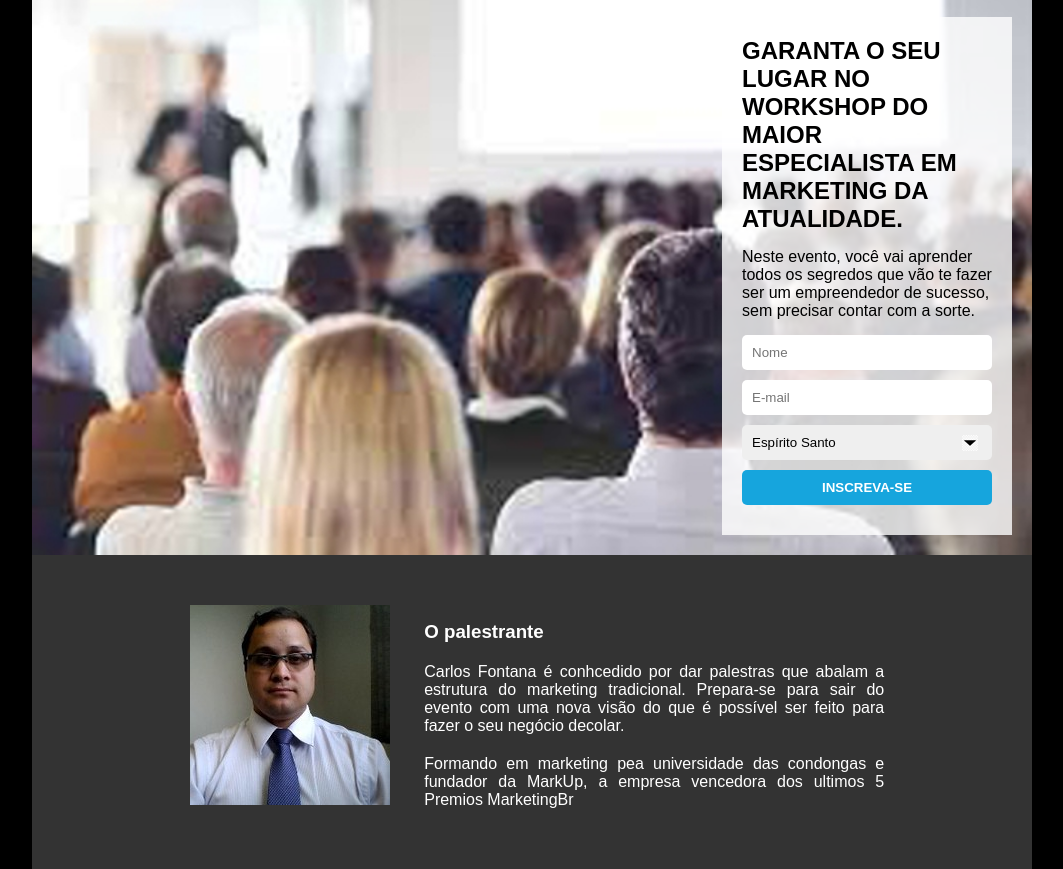
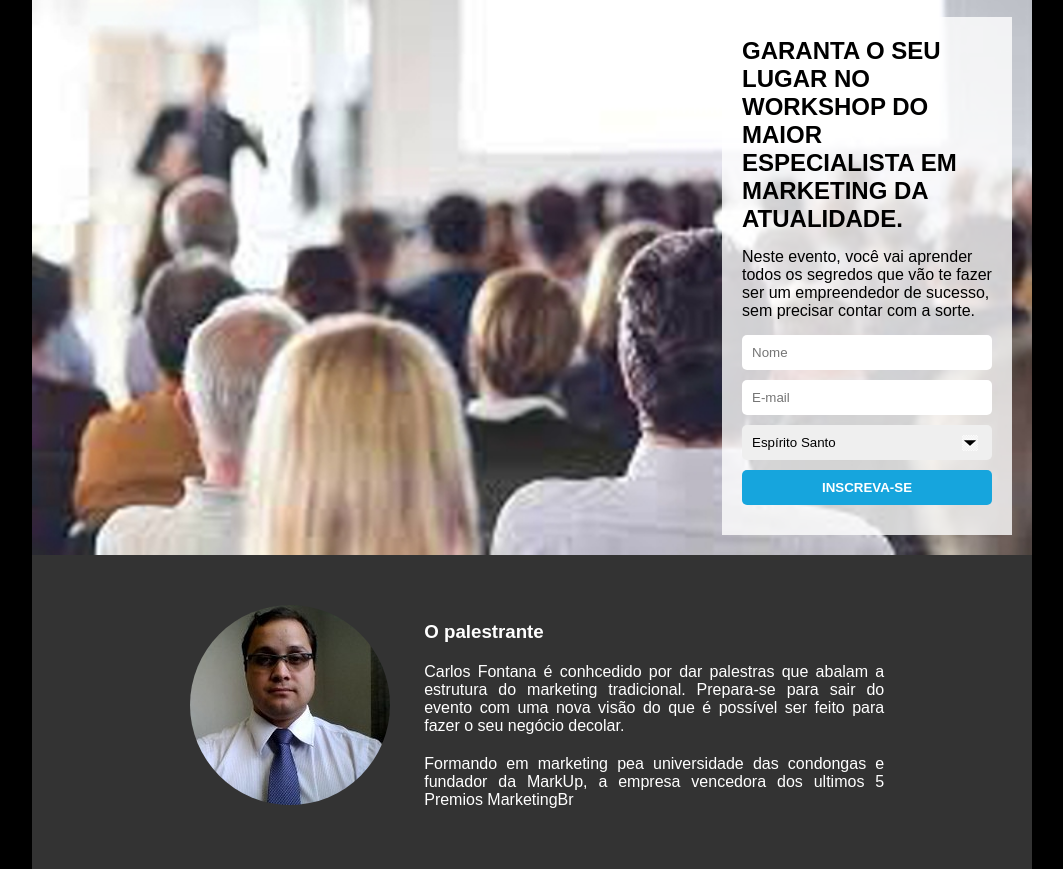
Before and after one commit to rodolfocorrea/landing_page_workshop, a plain HTML site: page index.html in a window 1280 px wide. Shown: the part 77-946 px from the top of the page, without its empty margins (108-1171 px from the left). Drawn offline with Linux system fonts and the light colour scheme.

Commit message:
img alterada para border radius 50%

```diff
--- a/css/style.css
+++ b/css/style.css
@@ -77,3 +77,6 @@ footer{
     width: 160px;
     margin: 10px;
 }
+.picture img{
+    border-radius: 50%;
+}
```
